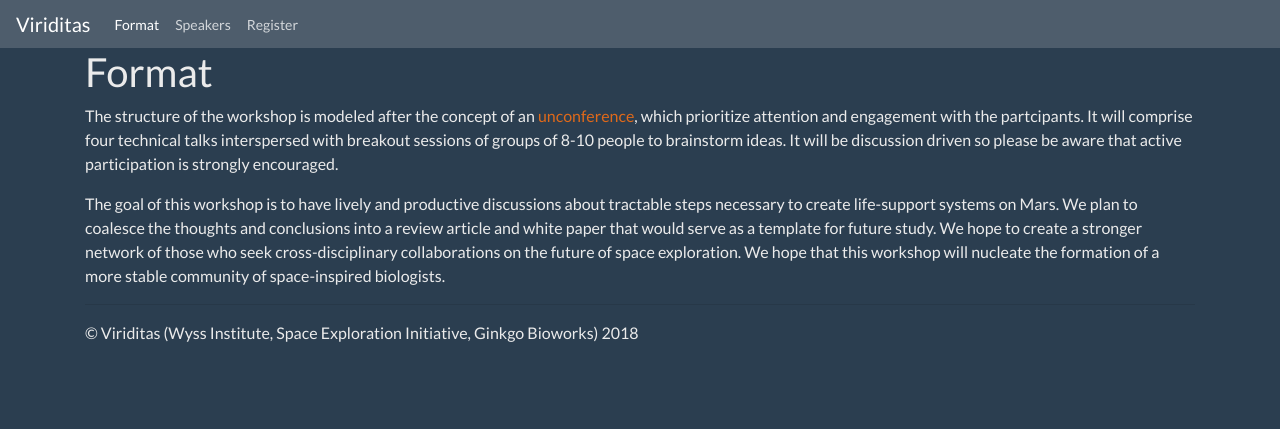
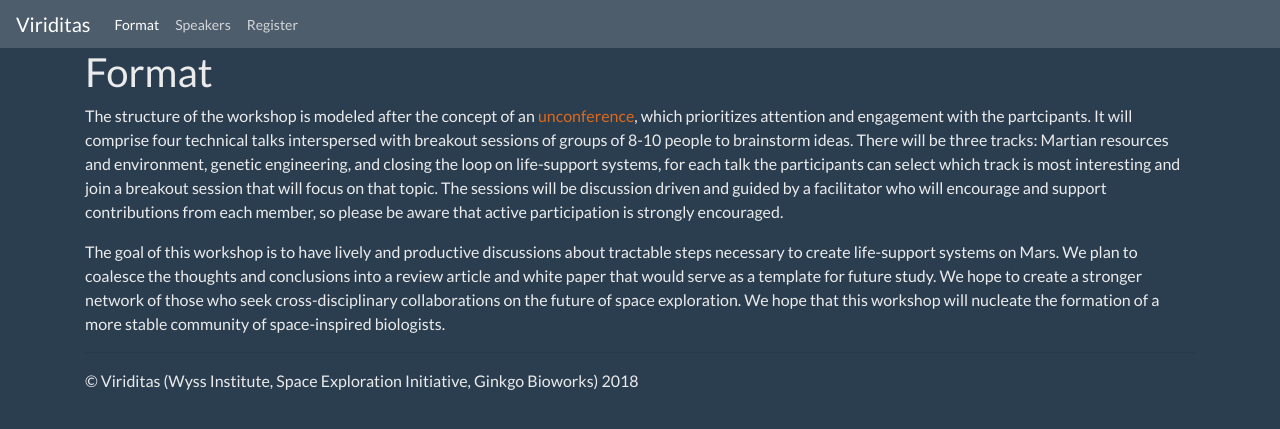
Before and after one commit to viriditas-org/viriditas-org.github.io, a Jekyll site: the page built from format.md, in a window 1280 px wide. Shown: the top 429 px of the page. Built offline with Jekyll 4.4.1, drawn with Linux system fonts in a browser that asks for light colours; nearby versions of some CDN libraries.

Commit message:
Update format.md

```diff
--- a/format.md
+++ b/format.md
@@ -6,6 +6,6 @@ menu_order: 1
 
 ---
 
-The structure of the workshop is modeled after the concept of an [unconference](http://journals.plos.org/ploscompbiol/article/file?id=10.1371/journal.pcbi.1003905&type=printable), which prioritize attention and engagement with the partcipants. It will comprise four technical talks interspersed with breakout sessions of groups of 8-10 people to brainstorm ideas. It will be discussion driven so please be aware that active participation is strongly encouraged.
+The structure of the workshop is modeled after the concept of an [unconference](http://journals.plos.org/ploscompbiol/article/file?id=10.1371/journal.pcbi.1003905&type=printable), which prioritizes attention and engagement with the partcipants. It will comprise four technical talks interspersed with breakout sessions of groups of 8-10 people to brainstorm ideas. There will be three tracks: Martian resources and environment, genetic engineering, and closing the loop on life-support systems, for each talk the participants can select which track is most interesting and join a breakout session that will focus on that topic. The sessions will be discussion driven and guided by a facilitator who will encourage and support contributions from each member, so please be aware that active participation is strongly encouraged.
 
 The goal of this workshop is to have lively and productive discussions about tractable steps necessary to create life-support systems on Mars. We plan to coalesce the thoughts and conclusions into a review article and white paper that would serve as a template for future study. We hope to create a stronger network of those who seek cross-disciplinary collaborations on the future of space exploration. We hope that this workshop will nucleate the formation of a more stable community of space-inspired biologists.
```
